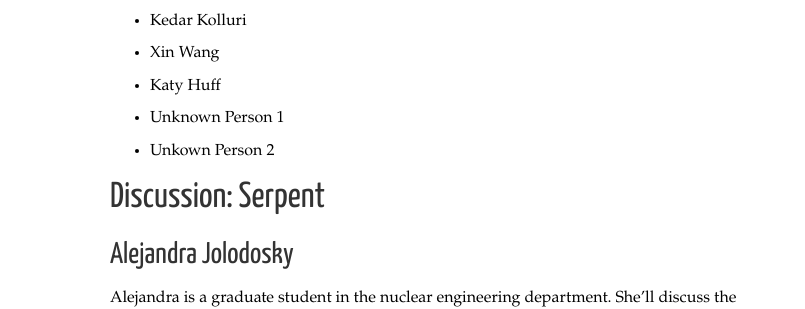
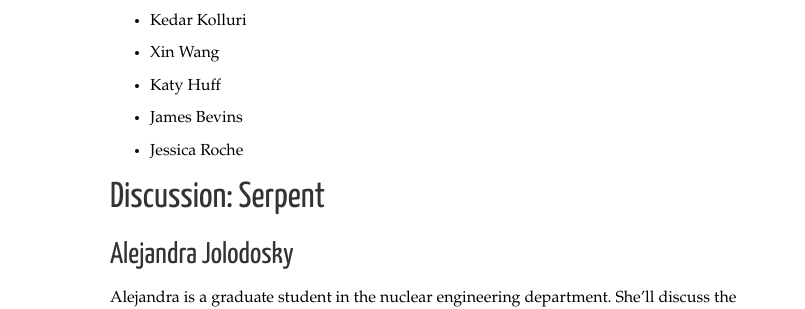
Before and after one commit to thehackerwithin/berkeley, a Jekyll site: the page built from _posts/2014-09-17-serpent-and-latex.markdown, in a window 1280 px wide. Shown: the part 457-766 px from the top of the page, without its empty margins (0-805 px from the left). Built offline with Jekyll 4.4.1, drawn with Linux system fonts in a browser that asks for light colours; nearby versions of some CDN libraries; Markdown is read by kramdown in place of the engine named in the settings; comment, search, counter and statistics services are not loaded.

Commit message:
fixes unknown names

```diff
--- a/_posts/2014-09-17-serpent-and-latex.markdown
+++ b/_posts/2014-09-17-serpent-and-latex.markdown
@@ -22,8 +22,8 @@
 - Kedar Kolluri
 - Xin Wang
 - Katy Huff
-- Unknown Person 1
-- Unkown Person 2
+- James Bevins
+- Jessica Roche
 
 # Discussion: Serpent
 
```
